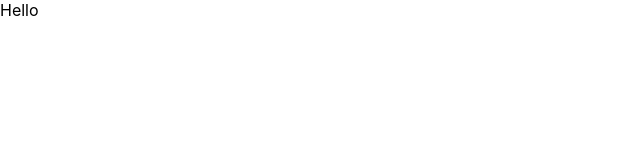
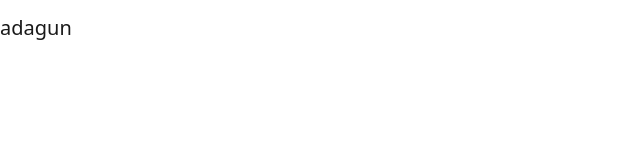
Before and after one commit to adagun/adagun.github.io, a React (Create React App) app: page / in a window 1280 px wide. Shown: the top 160 px of the page, without its empty margins (0-640 px from the left). Built offline with nearby package versions, Linux system fonts and the light colour scheme.

Commit message:
added boostrap and navigation

```diff
--- a/package.json
+++ b/package.json
@@ -6,7 +6,9 @@
     "@testing-library/jest-dom": "^5.16.4",
     "@testing-library/react": "^13.1.1",
     "@testing-library/user-event": "^13.5.0",
+    "bootstrap": "^5.1.3",
     "react": "^18.0.0",
+    "react-bootstrap": "^2.3.0",
     "react-dom": "^18.0.0",
     "react-scripts": "5.0.1",
     "web-vitals": "^2.1.4"
--- a/src/App.js
+++ b/src/App.js
@@ -1,10 +1,10 @@
 
 import './App.css';
-
+import Navigation from './screens/navigationBar/NavigationBar'
 function App() {
   return (
     <div className="App">
-      Hello
+      <Navigation></Navigation>
     </div>
   );
 }
--- a/src/index.js
+++ b/src/index.js
@@ -3,6 +3,11 @@ import ReactDOM from 'react-dom/client';
 import './index.css';
 import App from './App';
 import reportWebVitals from './reportWebVitals';
+
+/* The following line can be included in your src/index.js or App.js file*/
+
+import 'bootstrap/dist/css/bootstrap.min.css';
+
 
 const root = ReactDOM.createRoot(document.getElementById('root'));
 root.render(
--- a/src/screens/navigationBar/NavigationBar.js
+++ b/src/screens/navigationBar/NavigationBar.js
@@ -0,0 +1,18 @@
+import React from 'react'
+import Navbar from 'react-bootstrap/Navbar'
+import Nav from 'react-bootstrap/Nav'
+import {navigationLinks} from '../../helpers/navigationLinks'
+
+
+
+function NavigationBar() {
+  return (
+    <div id="home">
+        <Navbar>
+            <Navbar.Brand href="#home">adagun</Navbar.Brand>
+        </Navbar>
+    </div>
+  )
+}
+
+export default NavigationBar
```
Also changed, not shown: 1 other file (tests, documents, lock files or other folders).
